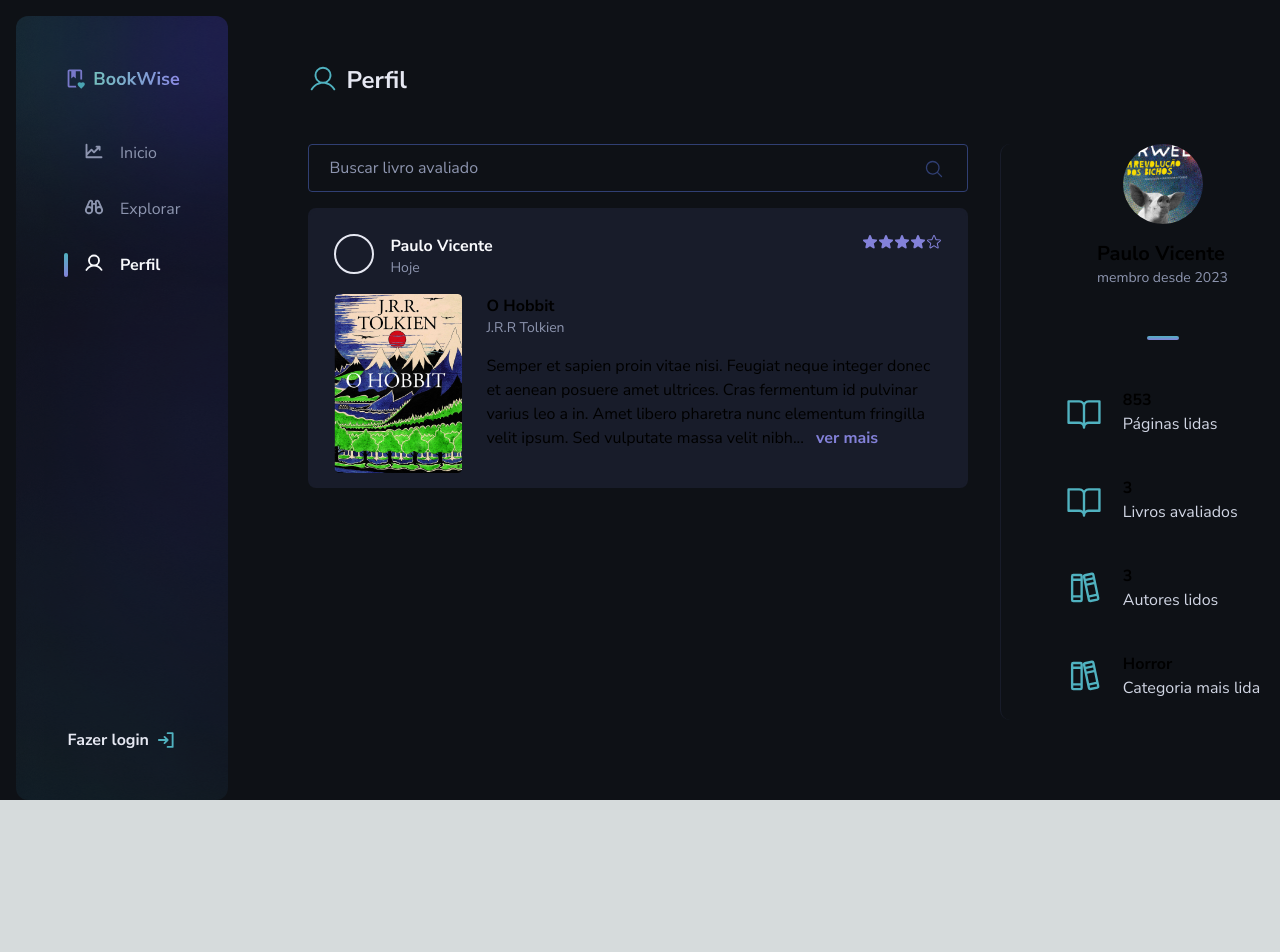
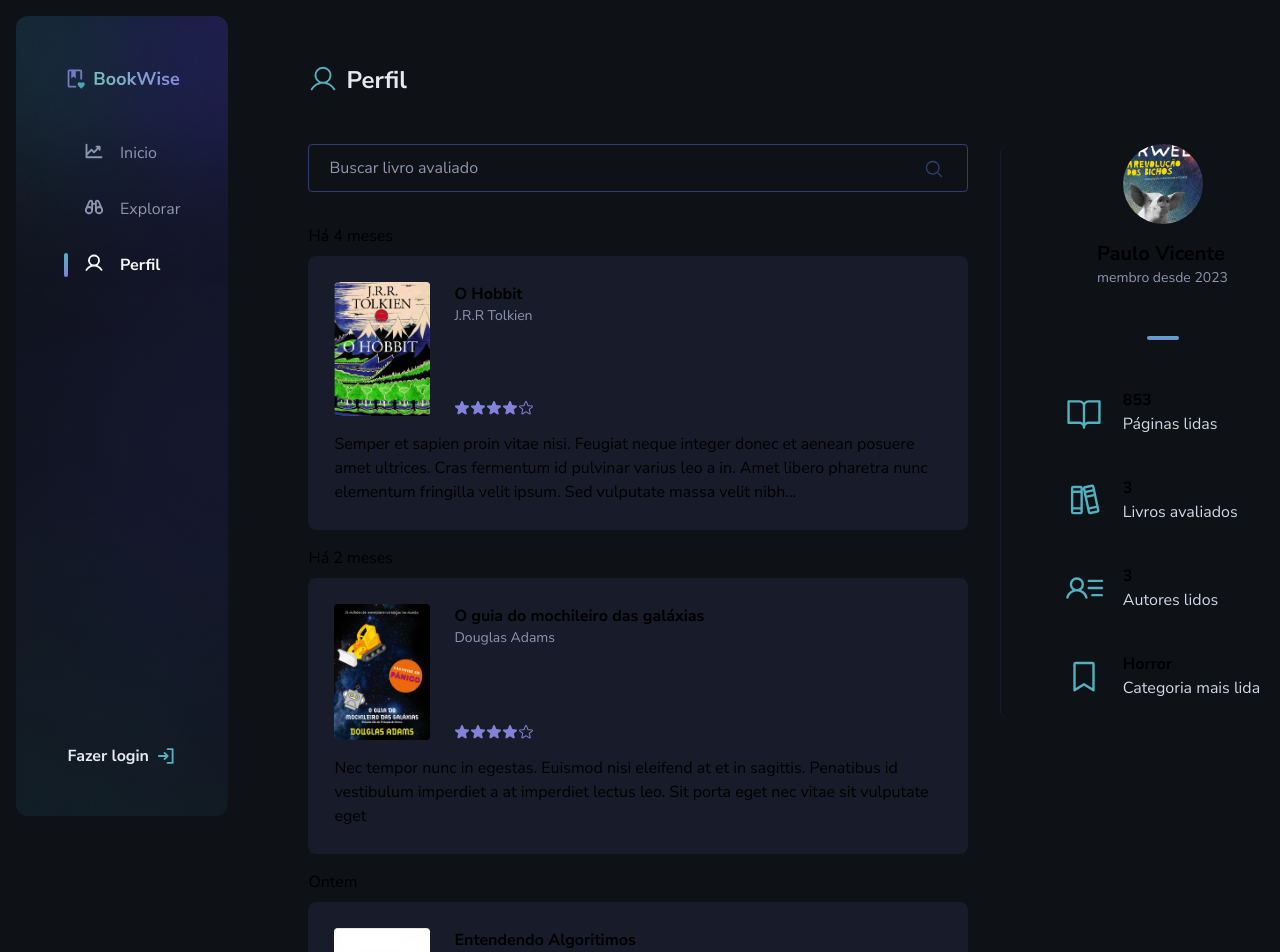
Before and after one commit to 0xb0b1/bookwise, a Next.js app: page /profile in a window 1280 px wide. Shown: the top 952 px of the page. Before the commit the page ends 800 px from the top, so only its background shows below. Built offline with nearby package versions, Linux system fonts and the light colour scheme.

Commit message:
first commit

```diff
--- a/app/page.tsx
+++ b/app/page.tsx
@@ -1,11 +1,11 @@
 "use client";
 import { ChartLineUp } from "@phosphor-icons/react/dist/ssr/ChartLineUp";
 import { Sidebar } from "./ui/sidebar";
-import { Card } from "./ui/cards/card";
 import Link from "next/link";
 import { CaretRight } from "@phosphor-icons/react/dist/ssr/CaretRight";
 import { PopularCard } from "./ui/cards/popular-card";
 import { booksMock } from "@/data/books";
+import { CommentCard } from "./ui/cards/comment-card";
 
 export default function Home() {
   return (
@@ -23,7 +23,7 @@ export default function Home() {
             <div className="overflow-auto max-h-screen h-full">
               <h2>Avaliações mais recentes</h2>
 
-              {booksMock?.map((book: any) => <Card {...book} />)}
+              {booksMock?.map((book: any) => <CommentCard {...book} />)}
             </div>
 
             <div className="ml-8 max-w-[324px] w-screen">
--- a/app/profile/page.tsx
+++ b/app/profile/page.tsx
@@ -1,13 +1,16 @@
 "use client";
 import React from "react";
 import { Sidebar } from "../ui/sidebar";
-import { Card } from "../ui/cards/card";
 import { User } from "@phosphor-icons/react/dist/ssr/User";
 import { MagnifyingGlass } from "@phosphor-icons/react/dist/ssr/MagnifyingGlass";
 import { BookOpen } from "@phosphor-icons/react/dist/ssr/BookOpen";
 import { Books } from "@phosphor-icons/react/dist/ssr/Books";
 
 import { booksMock } from "@/data/books";
+import { UserList } from "@phosphor-icons/react/dist/ssr/UserList";
+import { BookmarkSimple } from "@phosphor-icons/react/dist/ssr/BookmarkSimple";
+import { CommentCard } from "../ui/cards/comment-card";
+import { BookCard } from "../ui/cards/book-card";
 
 export default function Profile() {
   return (
@@ -22,8 +25,8 @@ export default function Profile() {
           </div>
 
           <div className="pt-12 flex">
-            <div className="min-w-[628px] w-full">
-              <div className="w-full h-12 relative">
+            <div className="min-w-[628px] w-full overflow-auto">
+              <div className="w-full h-12 relative mb-8">
                 <input
                   className="w-full h-12 border-[1px] px-5 py-[14px] border-solid border-gray-500 bg-gray-800 rounded-[4px] focus:outline-none
                   focus:border-[1px] focus:border-green-200"
@@ -35,8 +38,23 @@ export default function Profile() {
                 </button>
               </div>
 
-              <div className="">
-                <Card {...booksMock[0]} />
+              <div className="max-w-screen">
+                <div className="mt-4">
+                  <h2>Há 4 meses</h2>
+                  <BookCard {...booksMock[0]} />
+                </div>
+                <div className="mt-4">
+                  <h2>Há 2 meses</h2>
+                  <BookCard {...booksMock[1]} />
+                </div>
+              </div>
+              <div className="mt-4">
+                <h2>Ontem</h2>
+                <BookCard {...booksMock[2]} />
+              </div>
+              <div className="mt-4">
+                <h2>Há 2 dias</h2>
+                <BookCard {...booksMock[3]} />
               </div>
             </div>
 
@@ -68,7 +86,7 @@ export default function Profile() {
                       </p>
                     </div>
                     <div className="flex items-center gap-5">
-                      <BookOpen className="text-green-100" size={38} />
+                      <Books className="text-green-100" size={38} />
                       <p className="flex flex-col">
                         <strong className="text-base font-bold">3</strong>
                         <span className="text-base text-gray-300">
@@ -77,7 +95,7 @@ export default function Profile() {
                       </p>
                     </div>
                     <div className="flex items-center gap-5">
-                      <Books className="text-green-100" size={38} />
+                      <UserList className="text-green-100" size={38} />
                       <p className="flex flex-col">
                         <strong className="text-base font-bold">3</strong>
                         <span className="text-base text-gray-300">
@@ -86,7 +104,7 @@ export default function Profile() {
                       </p>
                     </div>
                     <div className="flex items-center gap-5">
-                      <Books className="text-green-100" size={38} />
+                      <BookmarkSimple className="text-green-100" size={38} />
                       <p className="flex flex-col">
                         <strong className="text-base font-bold">Horror</strong>
                         <span className="text-base text-gray-300">
--- /dev/null
+++ b/app/ui/cards/book-card.tsx
@@ -0,0 +1,25 @@
+import React from "react";
+import { Rating } from "../rating";
+
+export const BookCard = (props: {}) => {
+  const { image, title, author, description } = props;
+
+  return (
+    <div className="min-w-[624px] w-full mt-2 mr-4 rounded-lg border-2 border-solid border-gray-700 bg-gray-700 cursor-pointer hover:border-gray-500">
+      <div className="p-6 flex flex-col gap-4">
+        <div className="flex gap-6">
+          <img className="w-24" src={image} alt="" />
+          <div className="flex flex-col gap-4 justify-between">
+            <p className="flex flex-col">
+              <strong className="text-base">{title}</strong>
+              <span className="text-gray-400 text-sm">{author}</span>
+            </p>
+            <Rating />
+          </div>
+        </div>
+
+        <span className="text-base">{description}</span>
+      </div>
+    </div>
+  );
+};
--- a/app/ui/cards/card.tsx
+++ b/app/ui/cards/comment-card.tsx
@@ -1,7 +1,7 @@
 import React from "react";
 import { Rating } from "../rating";
 
-export const Card = (props: any)=> {
+export const CommentCard = (props: any)=> {
   const {title, author, description, image} = props;
 
   return (
```
